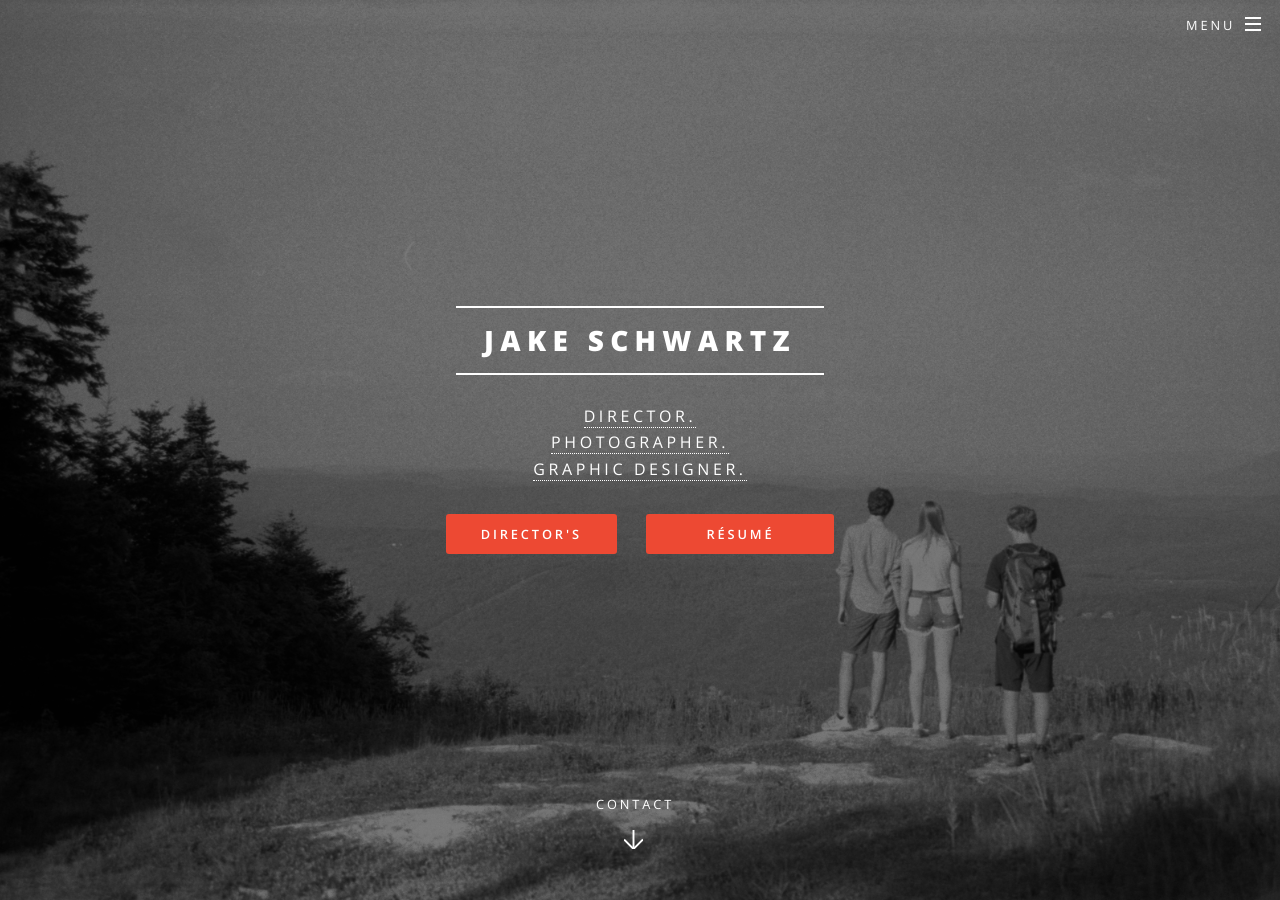
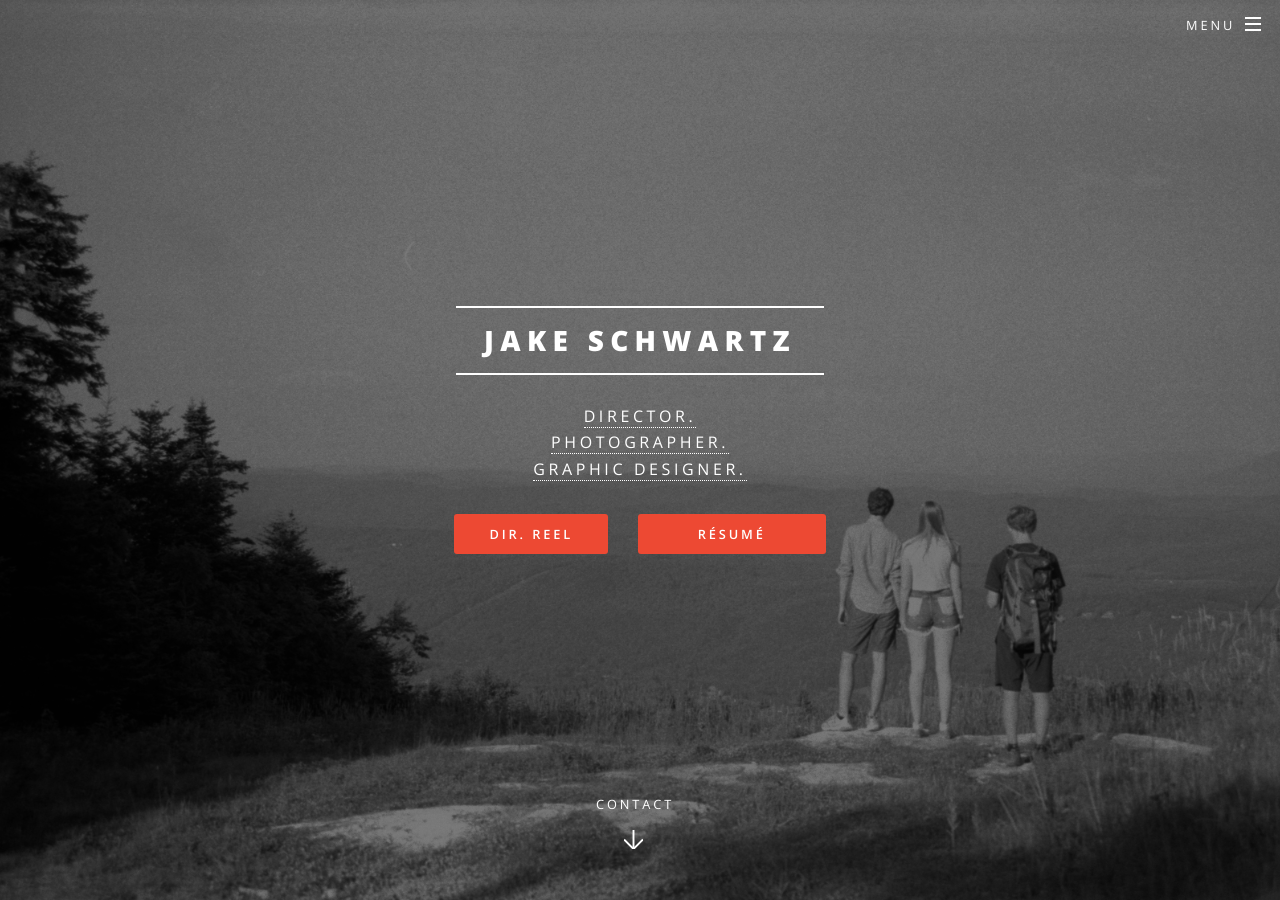
Before and after one commit to eturk/schwartzjake.com, a Jekyll site: the page built from home.markdown, in a window 1280 px wide and 900 px high. Built offline with Jekyll 4.4.1, drawn with Linux system fonts in a browser that asks for light colours.

Commit message:
Update landing.html

```diff
--- a/_layouts/landing.html
+++ b/_layouts/landing.html
@@ -7,7 +7,7 @@ layout: default
     <h2>{{ site.title }}</h2>
     {{ content }}
     <ul class="actions">
-      <li><a href="{{ page.reel_url }}" class="button special popup-reel">Director's<br>Reel</a></li>
+      <li><a href="{{ page.reel_url }}" class="button special popup-reel">Dir. Reel</a></li>
       <li><a href="{{ page.resume_url }}" class="button special popup-reel">    Résumé    </a></li>
     </ul>
   </div>
```
